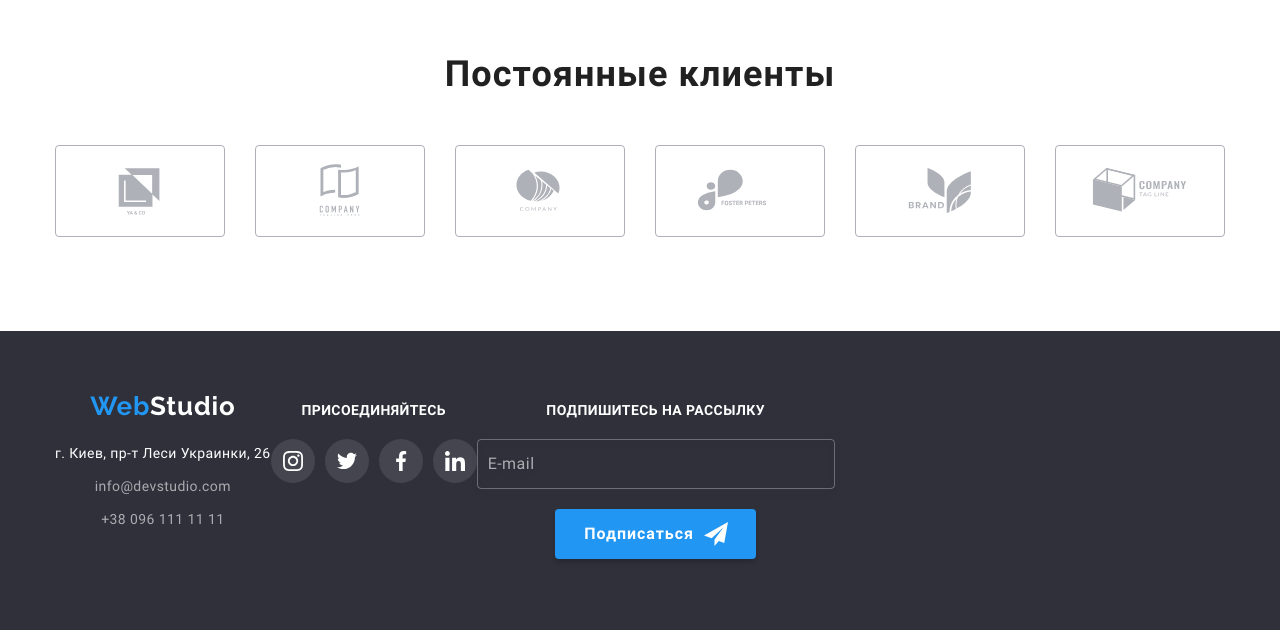
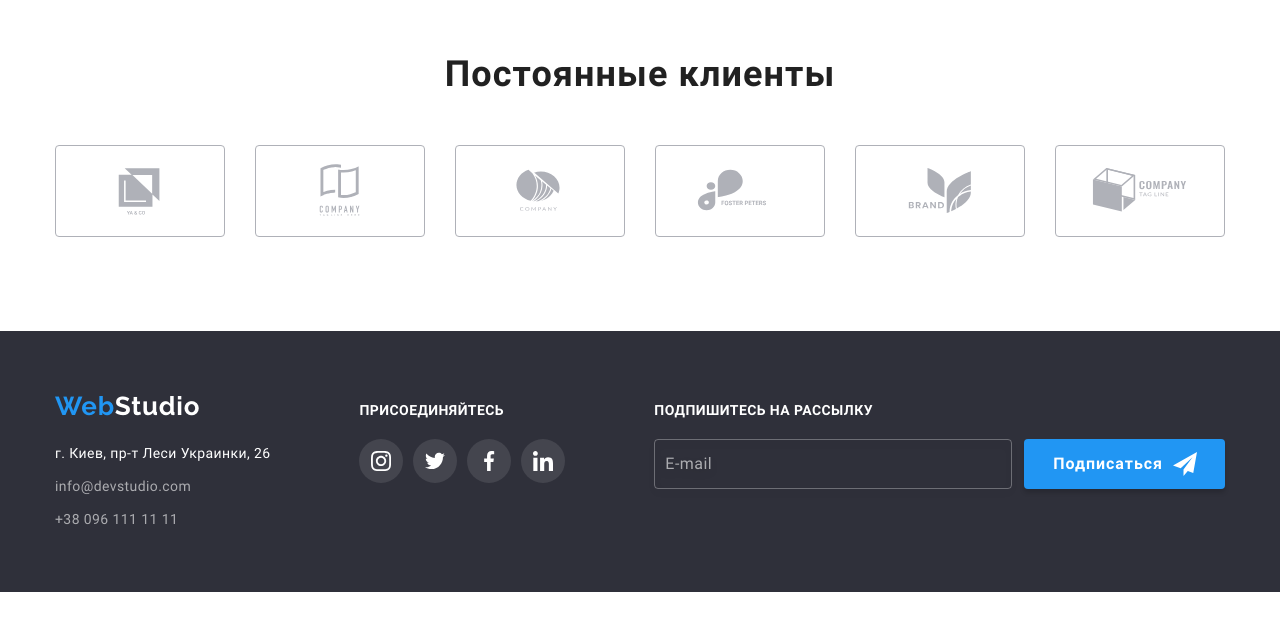
Before and after one commit to TechnicUnion/goit-markup-hw-08, a plain HTML site: page index.html in a window 1280 px wide. Shown: the part 2346-2976 px from the top of the page. After the commit the page ends 2938 px from the top, so only its background shows below. Drawn offline with nearby package versions, Linux system fonts and the light colour scheme; files whose address does not match are found by name.

Commit message:
adapts footer

```diff
--- a/sass/layout/layout-partials/_footer.scss
+++ b/sass/layout/layout-partials/_footer.scss
@@ -9,7 +9,13 @@
 
     @media screen and (min-width: 768px) {
       flex-direction: row;
+      flex-wrap: wrap;
       align-items: baseline;
+      justify-content: space-around;
+    }
+
+    @media screen and (min-width: 1200px) {
+      justify-content: flex-start;
     }
   }
 }
@@ -19,6 +25,12 @@
   flex-direction: column;
   align-items: center;
   margin-bottom: 60px;
+
+  @media screen and (min-width: 1200px) {
+    align-items: flex-start;
+    margin-bottom: 0;
+    margin-right: auto;
+  }
 }
 
 .footer__logo {
@@ -29,6 +41,10 @@
   font-style: normal;
   margin-top: 20px;
   text-align: center;
+
+  @media screen and (min-width: 1200px) {
+    text-align: start;
+  }
 }
 
 .address__text {
@@ -69,6 +85,10 @@
   @media screen and (min-width: 768px) {
     margin-bottom: 0;
   }
+
+  @media screen and (min-width: 1200px) {
+    margin-right: auto;
+  }
 }
 
 .footer__title {
@@ -80,6 +100,10 @@
   letter-spacing: 0.03em;
   text-transform: uppercase;
   color: var(--second-text-color);
+
+  @media screen and (min-width: 1200px) {
+    text-align: start;
+  }
 }
 
 .footer__soc-item:not(:first-child) {
@@ -91,9 +115,9 @@
   flex-direction: column;
   align-items: center;
 
-  // @media screen and (min-width: 768px) {
-  //   flex-direction: column;
-  // }
+  @media screen and (min-width: 1200px) {
+    flex-direction: row;
+  }
 }
 
 .footer__input {
@@ -124,6 +148,8 @@
 
   @media screen and (min-width: 1200px) {
     width: 358px;
+    margin-bottom: 0;
+    margin-right: 12px;
   }
 }
 
--- a/sass/layout/layout-partials/_header.scss
+++ b/sass/layout/layout-partials/_header.scss
@@ -138,6 +138,7 @@
   background-color: var(--main-background-color);
   top: 0;
   left: 0;
+  z-index: 2;
   width: 100vw;
   height: 100vh;
   padding-top: 48px;
```
Also changed, not shown: css/main.css, css/main.min.css, 2 other files.
